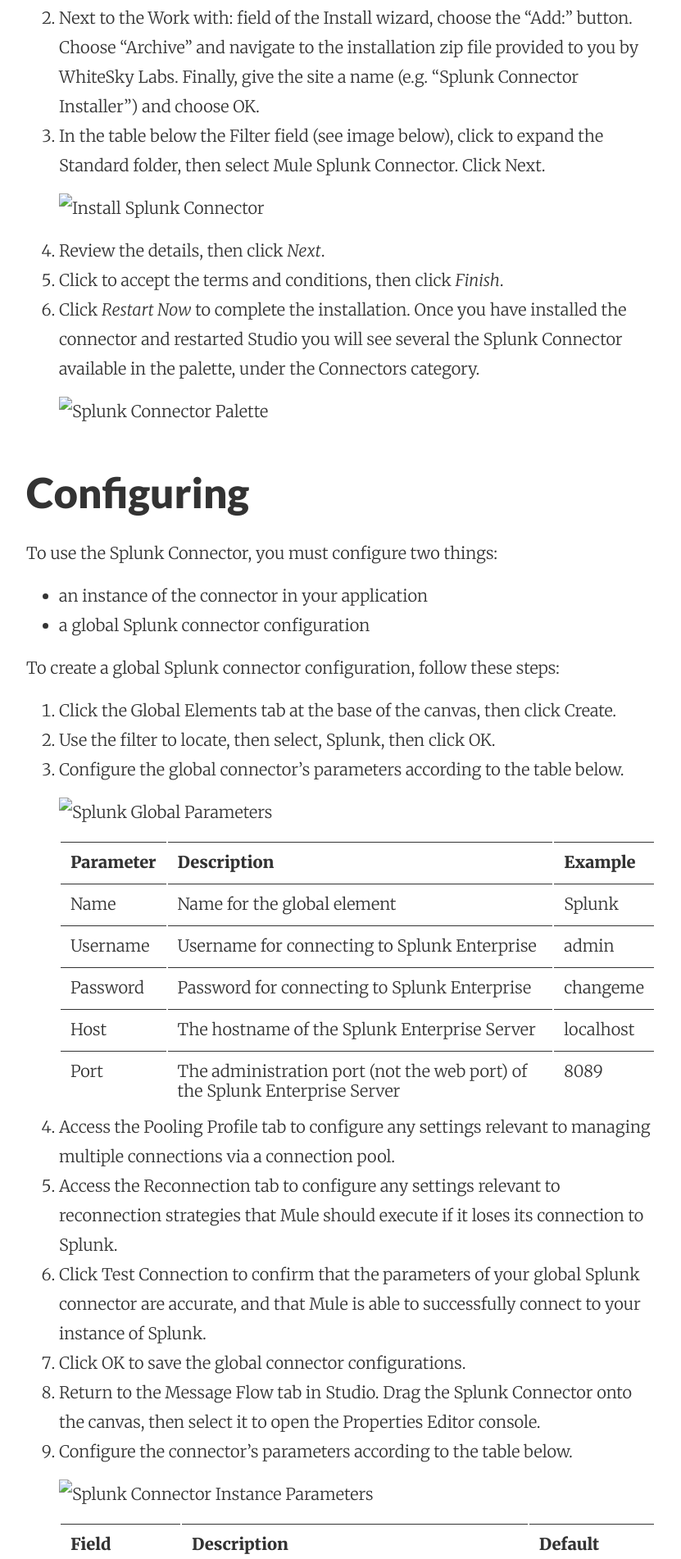
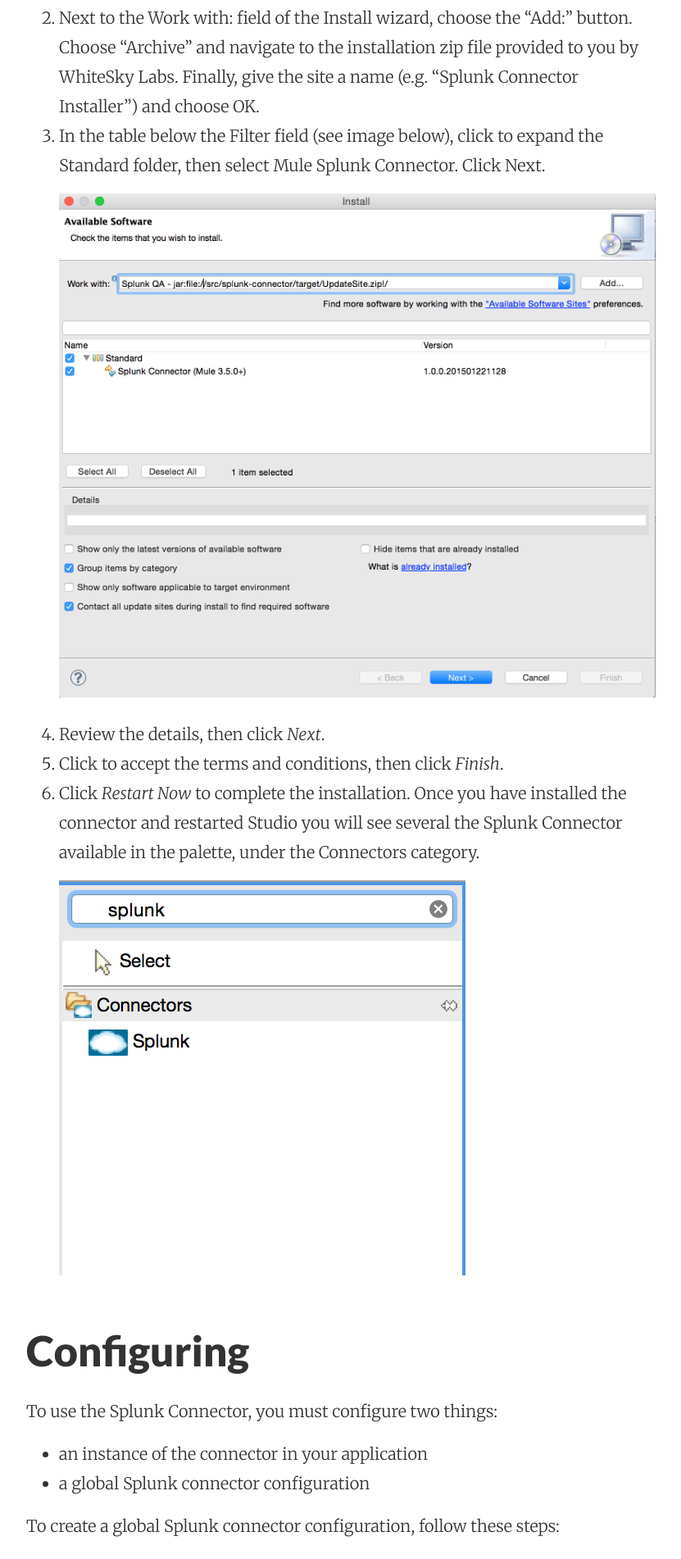
Before and after one commit to WhiteSky-Labs/splunk-connector, a Jekyll site: the page built from _posts/2015-01-22-splunk-connector.md, in a window 1280 px wide. Shown: the part 3668-5570 px from the top of the page at 82% size, without its empty margins (224-1055 px from the left). Built offline with Jekyll 4.4.1, drawn with Linux system fonts in a browser that asks for light colours; Markdown is read by kramdown in place of the engine named in the settings.

Commit message:
Minor changes for linking and asset paths

```diff
--- a/CNAME
+++ b/CNAME
@@ -1 +1 @@
-pixyll.com
+whiteskylabs.github.io/splunk-connector
--- a/_includes/header.html
+++ b/_includes/header.html
@@ -1,7 +1,7 @@
 <header class="site-header px2 px-responsive">
   <div class="mt2 wrap">
     <div class="measure">
-      <a href="{{ site.url }}" class="site-title">{{ site.title }}</a>
+      <a href="{{ site.url }}/{{ site.baseurl }}" class="site-title">{{ site.title }}</a>
       <nav class="site-nav right">
         {% include navigation.html %}
       </nav>
--- a/_posts/2015-01-22-splunk-connector.md
+++ b/_posts/2015-01-22-splunk-connector.md
@@ -76,13 +76,13 @@
 2. Next to the Work with: field of the Install wizard, choose the "Add:" button. Choose "Archive" and navigate to the installation zip file provided to you by WhiteSky Labs. Finally, give the site a name (e.g. "Splunk Connector Installer") and choose OK.
 3. In the table below the Filter field (see image below), click to expand the Standard folder, then select Mule Splunk Connector. Click Next.
 
-    ![Install Splunk Connector](images/InstallConnector.png)
+    ![Install Splunk Connector]({{ site.url }}/{{ site.baseurl }}/images/InstallConnector.png)
 
 4. Review the details, then click *Next*.
 5. Click to accept the terms and conditions, then click *Finish*.
 6. Click *Restart Now* to complete the installation. Once you have installed the connector and restarted Studio you will see several the Splunk Connector available in the palette, under the Connectors category.
 
-    ![Splunk Connector Palette](images/splunkpalette.png)
+    ![Splunk Connector Palette]({{ site.url }}/{{ site.baseurl }}/images/splunkpalette.png)
 
 ## Configuring
 
@@ -97,7 +97,7 @@
 2. Use the filter to locate, then select, Splunk, then click OK.
 3. Configure the global connector's parameters according to the table below.
 
-    ![Splunk Global Parameters](images/globalparameters.png)
+    ![Splunk Global Parameters]({{ site.url }}/{{ site.baseurl }}/images/globalparameters.png)
 
     <table>
     <tr>
@@ -119,7 +119,7 @@
 8. Return to the Message Flow tab in Studio. Drag the Splunk Connector onto the canvas, then select it to open the Properties Editor console.
 9. Configure the connector's parameters according to the table below.
 
-    ![Splunk Connector Instance Parameters](images/connectorparameters.png)
+    ![Splunk Connector Instance Parameters]({{ site.url }}/{{ site.baseurl }}/images/connectorparameters.png)
 
     <table>
     <tr>
@@ -139,9 +139,9 @@
 
 It's time to build the flows which creates an Index, sends some data to the index via HTTP, and removes the index.
 
-![Create Index flow](images/createindex.png)
+![Create Index flow]({{ site.url }}/{{ site.baseurl }}/images/createindex.png)
 
-![Add Data and Remove Index flows](images/addandremoveindex.png)
+![Add Data and Remove Index flows]({{ site.url }}/{{ site.baseurl }}/images/addandremoveindex.png)
 
 **Create Index flow:** This is the flow which creates an index on the Splunk Server. Start by dragging an HTTP endpoint from the palette onto the flow.
 
@@ -155,7 +155,7 @@
 
 Click okay.
 
-![Create Index Flow](images/createIndexDetail.png)
+![Create Index Flow]({{ site.url }}/{{ site.baseurl }}/images/createIndexDetail.png)
 
 This completes the Create Index flow.
 
@@ -176,12 +176,12 @@
 
 Click OK.
 
-![Send Data to Index Flow](images/adddata.png)
+![Send Data to Index Flow]({{ site.url }}/{{ site.baseurl }}/images/adddata.png)
 
 **Remove Index flow:** This is the flow which removes the index you created. Start by dragging an HTTP endpoint from the palette onto the workspace (not onto a flow), creating a new flow. Configure the Host, Port, and Path to "localhost", "8081", and "removeindex", respectively. This is the URL you will call to start the flow.
 Then drag a Splunk Connector onto the flow after the HTTP endpoint. In the configuration window for the Splunk Connector, select the previously created Splunk config from the Config Reference dropdown. Set the Operation to "Remove Index", and set the Index Name field to "#[message.inboundProperties['indexname']]". Click OK.
 
-![Remove Index Flow](images/removeindex.png)
+![Remove Index Flow]({{ site.url }}/{{ site.baseurl }}/images/removeindex.png)
 
 **Flow XML**
 
--- a/index.html
+++ b/index.html
@@ -6,7 +6,7 @@
   {% for post in paginator.posts %}
   <div class="post">
     <h1 class="post-title">
-      <a href="{{ post.url }}">
+      <a href="{{ site.url }}/{{ site.baseurl }}{{ post.url }}">
         {{ post.title }}
       </a>
     </h1>
```
Also changed, not shown: 13 other files.
